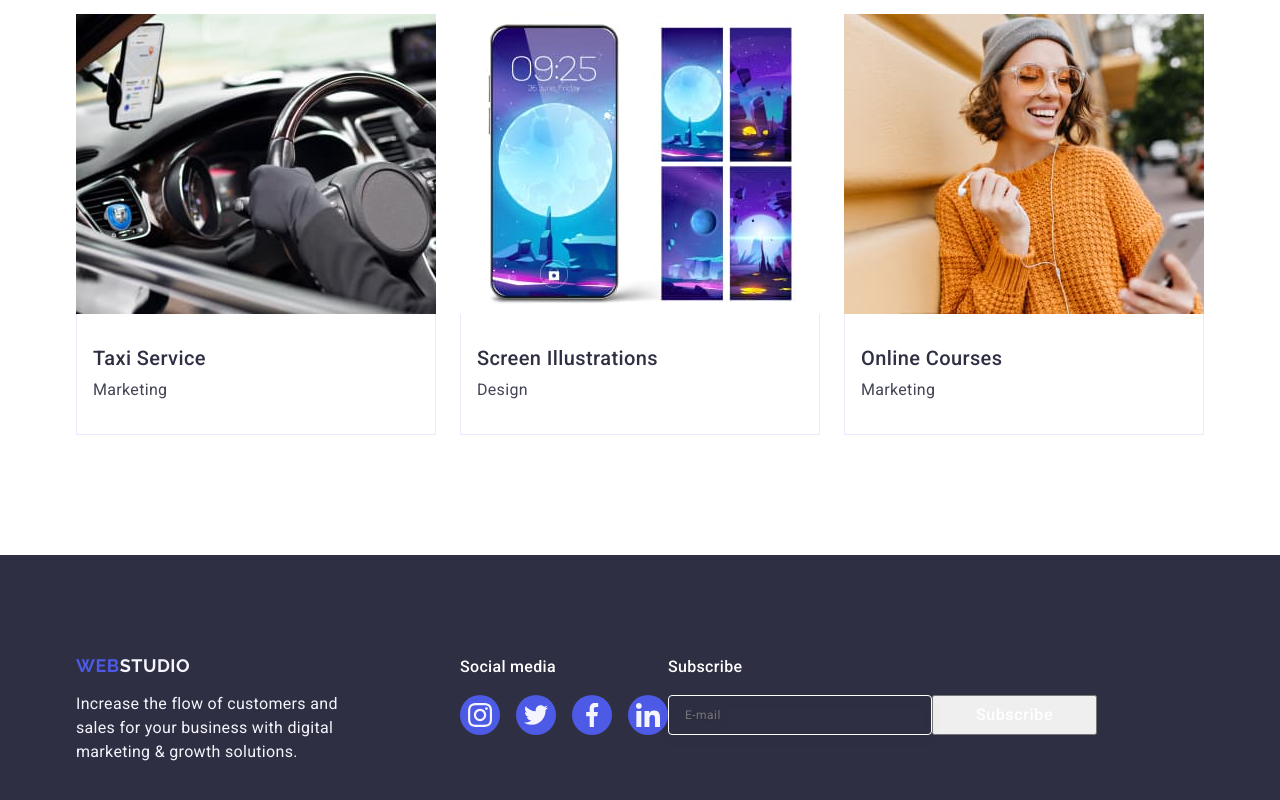
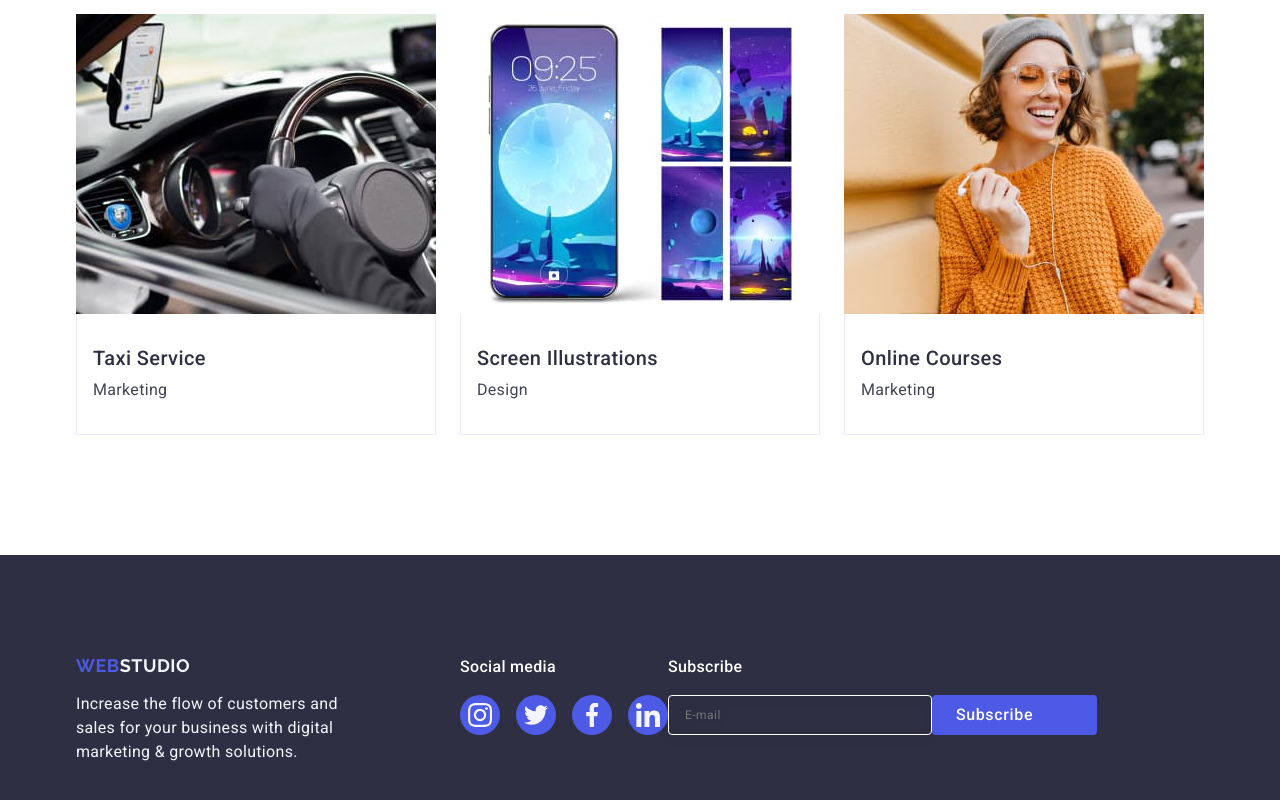
Before and after one commit to AndrWan1/AndrWan1-goit-markup-hw-05, a plain HTML site: page index.html in a window 1280 px wide. Shown: the part 2628-3428 px from the top of the page. Drawn offline with nearby package versions, Linux system fonts and the light colour scheme.

Commit message:
update 1

```diff
--- a/css/styles.css
+++ b/css/styles.css
@@ -450,6 +450,7 @@ align-items: center;
 }
 .footer-form{
     display: flex;
+    gap 24pxж
 }
 .footer-label-form{
     gap: 24px;
@@ -482,5 +483,12 @@ input::placeholder {
     line-height: 1.5;
     letter-spacing: 0.04em;
     color: #FFFFFF;
+    cursor: pointer;
+    background-color: #4D5AE5;
+    border-radius: 4px;
+    border:none;
+}
+.footer-form-icon{
+    margin-left: 16px;
 
 }
--- a/index.html
+++ b/index.html
@@ -472,7 +472,10 @@
                 placeholder="E-mail"
               />
             </label>
-            <button class="footer-form-btn" type="submit">Subscribe</button>
+            <button class="footer-form-btn" type="submit">
+              Subscribe
+              <svg class="footer-form-icon" width="24" height="24"></svg>
+            </button>
           </form>
         </div>
       </div>
```
